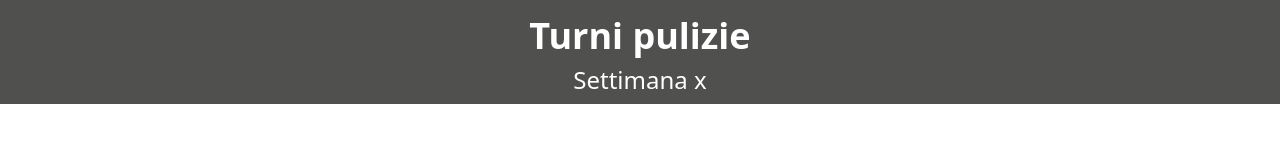
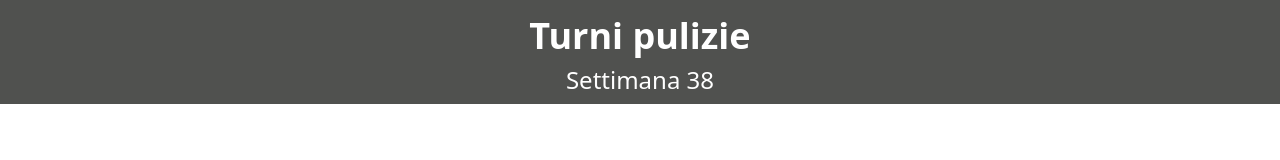
Before and after one commit to Mattia2700/pulizie, a Vue app: page / in a window 1280 px wide. Shown: the top 160 px of the page. Built offline with nearby package versions, Linux system fonts and the light colour scheme.

Commit message:
feat: add week number

```diff
--- a/src/components/TopBar.vue
+++ b/src/components/TopBar.vue
@@ -1,15 +1,18 @@
 <script setup lang="ts">
-import { ref } from 'vue'
-
+// get current week number
+const currentDate = new Date();
+const startDate = new Date(currentDate.getFullYear(), 0, 1);
+const days = Math.floor(
+  (currentDate.valueOf() - startDate.valueOf()) / (24 * 60 * 60 * 1000),
+);
+const weekNumber = Math.ceil(days / 7);
 </script>
 
 <template>
   <div class="flex flex-col items-center justify-center bg-[#50514F]">
     <h1 class="text-white pt-4 text-4xl font-bold">Turni pulizie</h1>
-    <h2 class="text-white py-2 text-2xl">Settimana x</h2>
+    <h2 class="text-white py-2 text-2xl">Settimana {{ weekNumber }}</h2>
   </div>
 </template>
 
-<style scoped>
-
-</style>
+<style scoped></style>
```
Also changed, not shown: package.json (+8 -1 lines), .eslintrc.cjs (added), .prettierrc.json (added), 1 other file (tests, documents, lock files or other folders).
